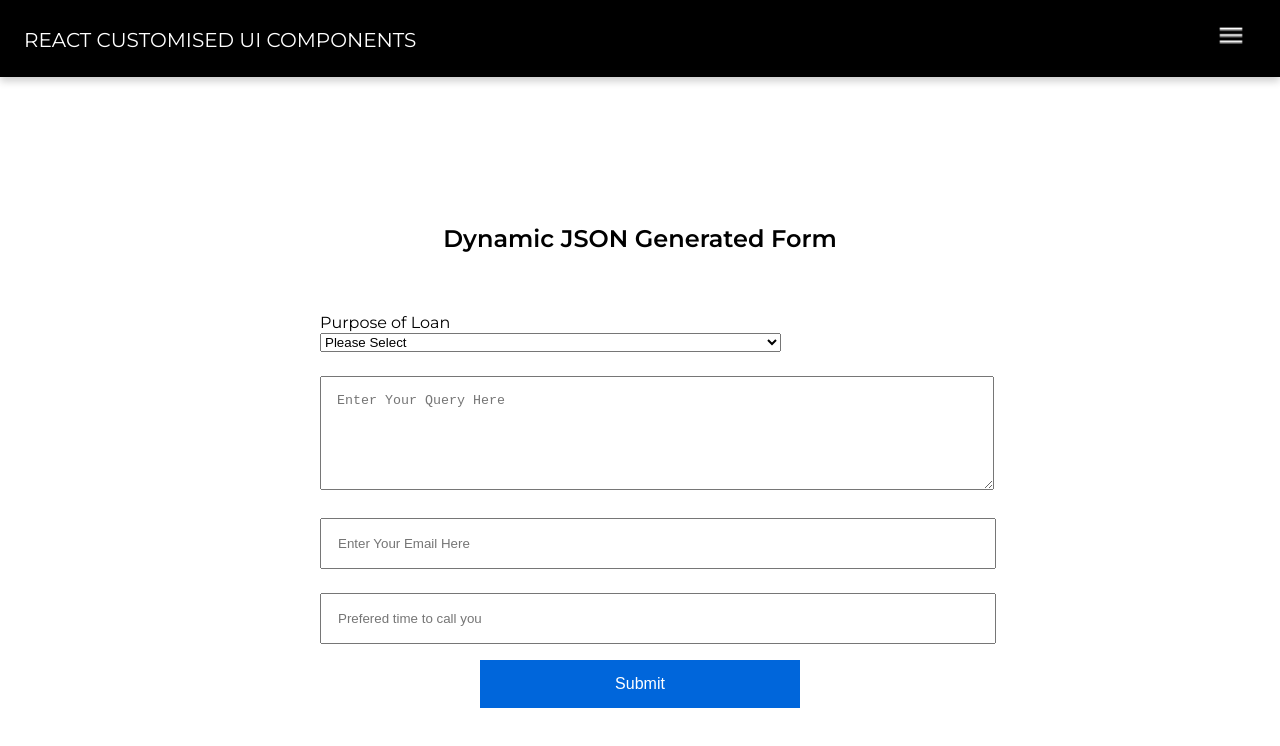
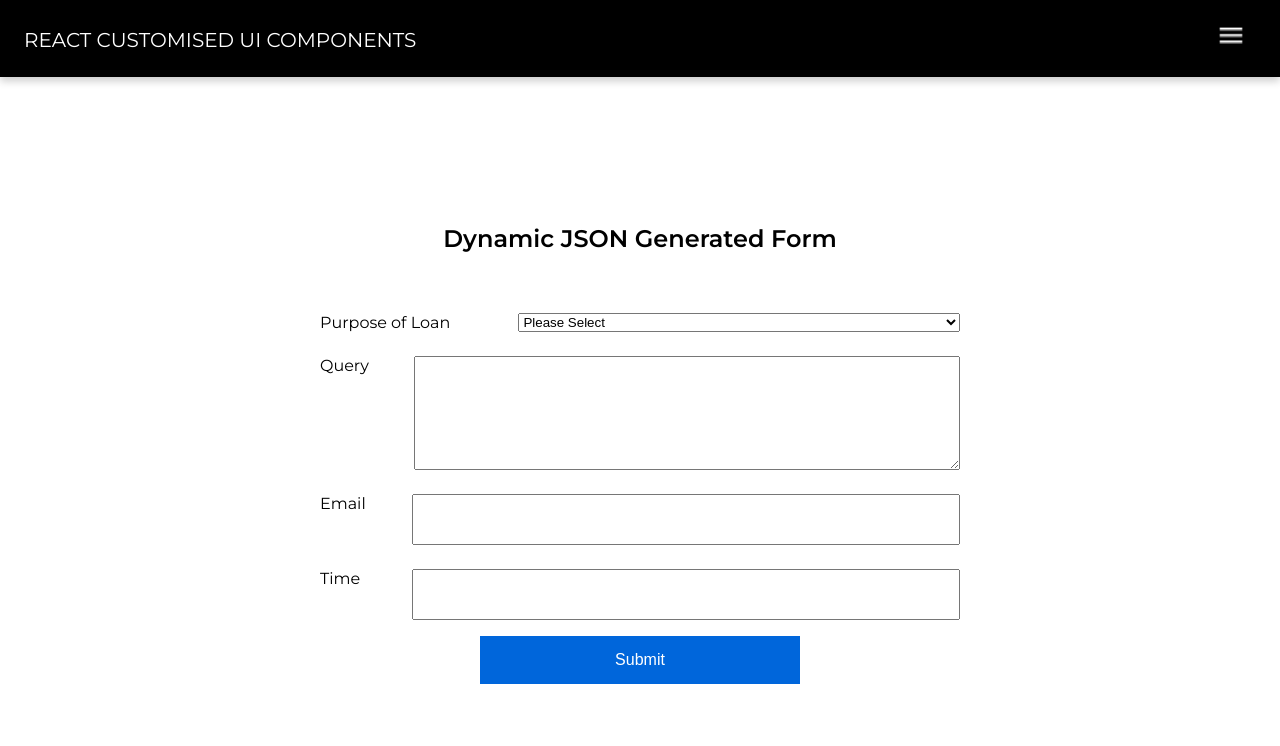
Before and after one commit to sleeplesseditor/CustomisedReactUIComponents, a React (Create React App) app: page /json-form in a window 1280 px wide. Shown: the top 746 px of the page. Built offline with nearby package versions, Linux system fonts and the light colour scheme.

Commit message:
Flexbox styling revised

```diff
--- a/src/App.css
+++ b/src/App.css
@@ -123,19 +123,22 @@ body {
   padding: 1rem;
 }
 
-.dropdown-label {
-  margin-right: 5rem;
-  font-weight: 400;
+.form-input-textarea,
+.form-input-textfield,
+.form-input-select {
+  display: flex;
+  flex-direction: row;
+  justify-content: space-between;
 }
 
 .form-input-textfield > input,
 .form-input-textarea > textarea {
   padding: 1rem;
-  width: 100%;
+  width: 80%;
 }
 
 .form-input-select > select {
-  width: 72%;
+  width: 69%;
 }
 
 .form-element-container {
--- a/src/components/JSONForm/JSONForm.js
+++ b/src/components/JSONForm/JSONForm.js
@@ -20,19 +20,19 @@ class JSONForm extends Component {
                 ]
             },
             {
-                placeholder: "Enter Your Query Here",
+                placeholder: "Query",
                 name: "remaining_values",
                 input_type: "big_text",
                 required: true
             },
             {
-                placeholder: "Enter Your Email Here",
+                placeholder: "Email",
                 name: "email",
                 input_type: "text",
                 required: true
             },
             {
-                placeholder: "Prefered time to call you",
+                placeholder: "Time",
                 name: "contact_time",
                 input_type: "text",
                 required: true
@@ -62,7 +62,10 @@ class JSONForm extends Component {
                 {fields.map(form => {
                     if (form.input_type === "text") {
                         return (
-                            <div className="form-element-container">
+                            <div
+                                className="form-element-container"
+                                key={form.placeholder}
+                            >
                                 <InputTextField
                                     name={form.name}
                                     placeholder={form.placeholder}
@@ -75,7 +78,10 @@ class JSONForm extends Component {
                     }
                     if (form.input_type === "big_text") {
                         return (
-                            <div className="form-element-container">
+                            <div
+                                className="form-element-container"
+                                key={form.placeholder}
+                            >
                                 <TextAreaField
                                     name={form.name}
                                     placeholder={form.placeholder}
@@ -88,7 +94,10 @@ class JSONForm extends Component {
                     }
                     if (form.input_type === "dropdown") {
                         return (
-                            <div className="form-element-container">
+                            <div
+                                className="form-element-container"
+                                key={form.placeholder}
+                            >
                                 <DropDownSelect
                                     name={form.name}
                                     placeholder={form.placeholder}
--- a/src/components/JSONForm/helpers/InputTextField.js
+++ b/src/components/JSONForm/helpers/InputTextField.js
@@ -2,13 +2,13 @@ import React from 'react';
 
 const InputTextField = ({ name, placeholder, required, _handleChange }) => (
     <div className="form-input-textfield">
+        <label className="dropdown-label">{placeholder}</label>
         <input
             type="text"
             name={name}
             required={required}
             autoComplete="off"
-            placeholder={placeholder}
-            onChange={+_handleChange}
+            onChange={_handleChange}
         />
     </div>
 );
--- a/src/components/JSONForm/helpers/TextAreaField.js
+++ b/src/components/JSONForm/helpers/TextAreaField.js
@@ -2,14 +2,15 @@ import React from 'react';
 
 const TextAreaField = ({ name, placeholder, required, _handleChange }) => (
     <div className="form-input-textarea">
+        <label className="dropdown-label">{placeholder}</label>
         <textarea
             type="text"
             name={name}
             required={required}
             style={{ height: "80px" }}
             autoComplete="off"
-            placeholder={placeholder}
-            onChange={+_handleChange}
+            // placeholder={placeholder}
+            onChange={_handleChange}
         />
     </div>
 );
```
